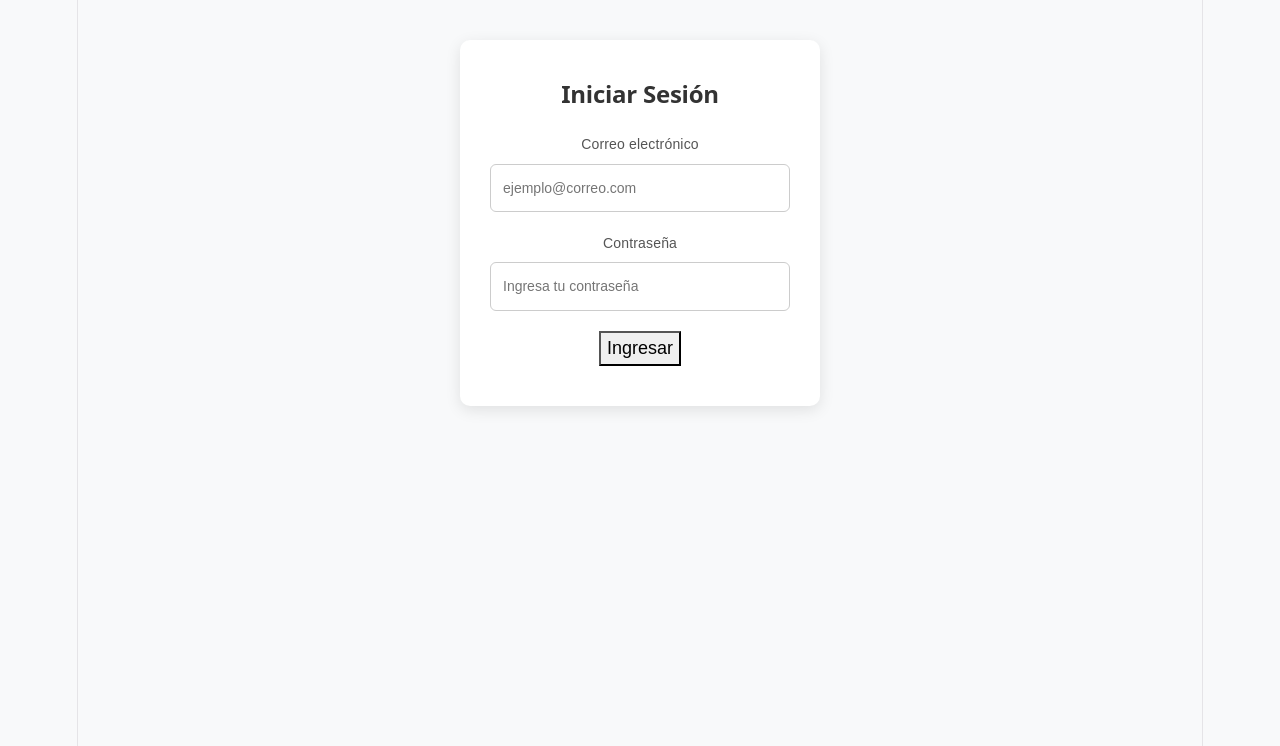
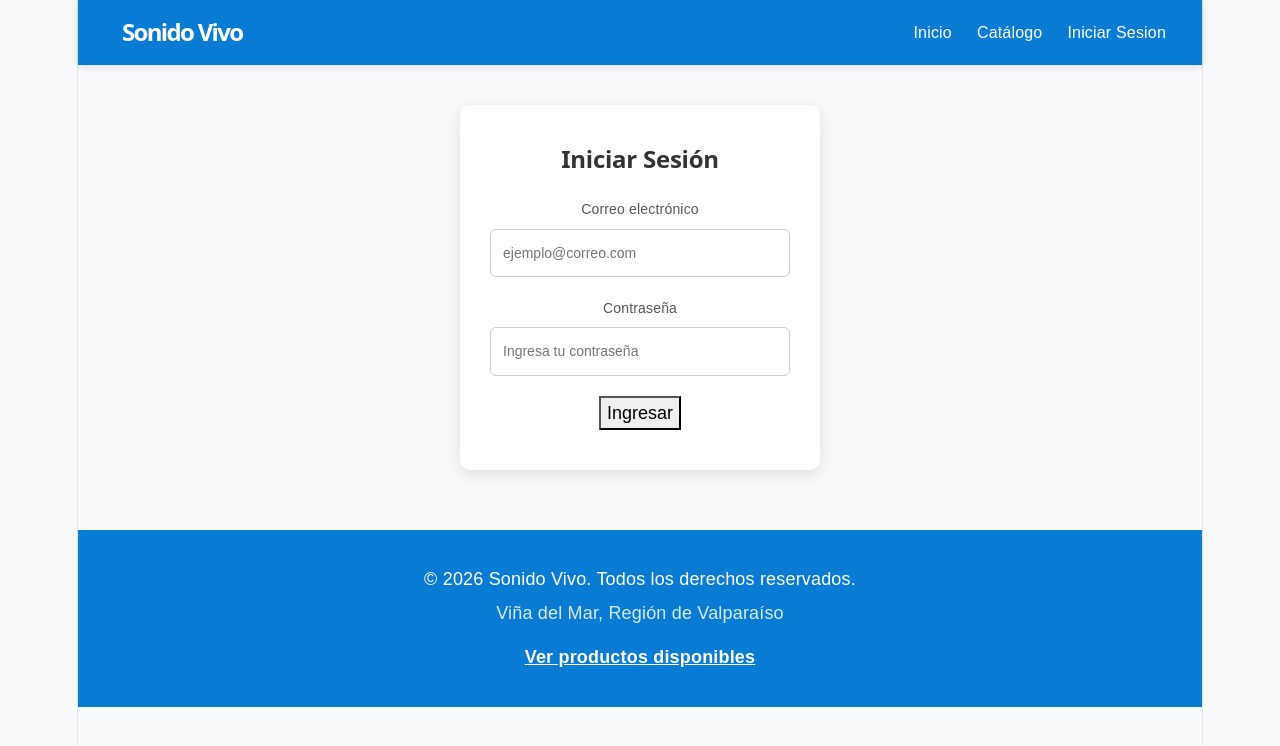
Before and after one commit to SAFD666/SonidoVivo, a React (Vite) app: page /login in a window 1280 px wide. Shown: the top 746 px of the page. Built offline with nearby package versions, Linux system fonts and the light colour scheme.

Commit message:
Ajustes en el login

```diff
--- a/src/pages/Login.jsx
+++ b/src/pages/Login.jsx
@@ -1,7 +1,10 @@
 import React from 'react';
+import PlantillaPublica from "../components/templates/PlantillaPublica";
 
 function Login() {
   return (
+    <PlantillaPublica>
+
     <div className="Titulo">
       <h2>Iniciar Sesión</h2>
 
@@ -31,6 +34,8 @@ function Login() {
         </button>
       </form>
     </div>
+
+    </PlantillaPublica>
   );
 }
 
```
